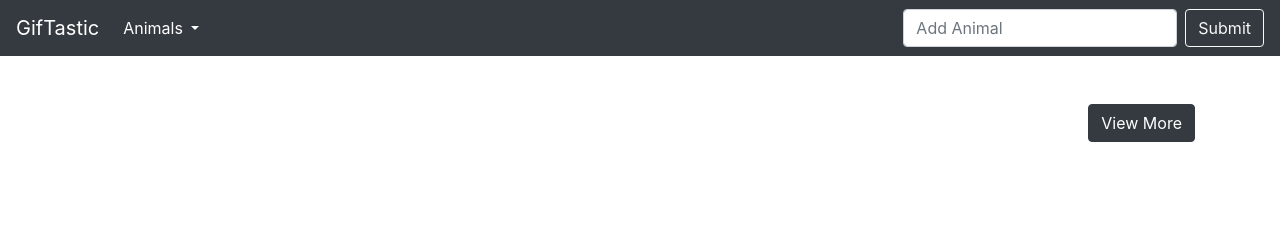
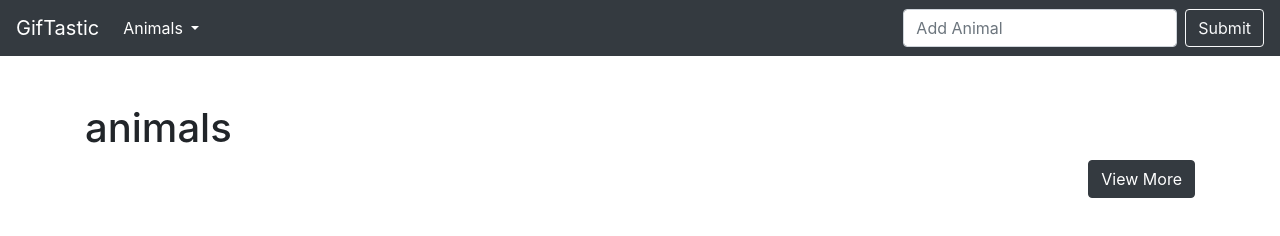
Before and after one commit to lakshmistrom/Giphy-App, a plain HTML site: page index.html in a window 1280 px wide. Drawn offline with nearby package versions, Linux system fonts and the light colour scheme; no server answers.

```diff
--- a/assets/javascript/app.js
+++ b/assets/javascript/app.js
@@ -7,6 +7,9 @@ var topics = ["dog", "cat", "rabbit", "hamster", "skunk", "goldfish", "bird", "f
 
 // giphy api: http://api.giphy.com/v1/gifs/search?q=ryan+gosling&api_key=YOUR_API_KEY&limit=5
 var queryUrl = "http://api.giphy.com/v1/gifs/search?q=";
+
+//category name
+var cName;
 
 //gif container
 var gifDiv;
@@ -45,6 +48,8 @@ var offsetCount = 0;
 function addAnimal() {
     //make a list of links based on the list of topics
     for (var i = 0; i < topics.length; i++) {
+        //initialize category name
+        let cName = topics[i];
         //initialize category to the topics inside the array
         //changes spaces to + it helps to build the url
         let tempCategory = topics[i].replace(/\s+/g, '+');
@@ -70,6 +75,9 @@ function addAnimal() {
             //empty columns
             $("#gifColumns").empty();
 
+            //update category name in html
+            $("#categoryName").text(cName);
+
             //initializes the topics to be used in the dropdown
             callApi(topicUrl);
         });
@@ -85,6 +93,9 @@ $(document).ready(function () {
 
     //initialize currCategory
     currCategory = "animals";
+
+    //update category name in html
+    $("#categoryName").text(currCategory);
 
     //set offset to 0
     offsetCount = 0;
--- a/index.html
+++ b/index.html
@@ -39,6 +39,7 @@
         </div>
     </nav>
     <div class="container my-5 clearfix">
+        <h1 id="categoryName"></h1>
         <div id="gifColumns" class="card-columns align-items-baseline"></div>
         <button id="viewMore" class="btn btn-dark float-right">View More</button>
     </div>
```
